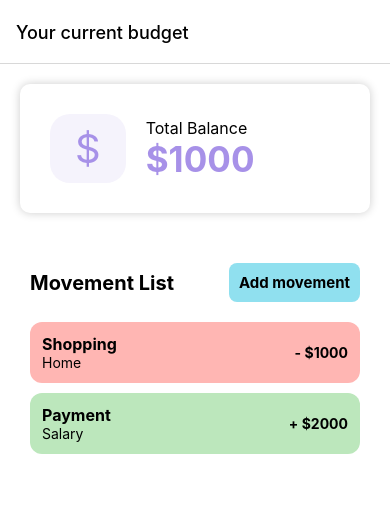
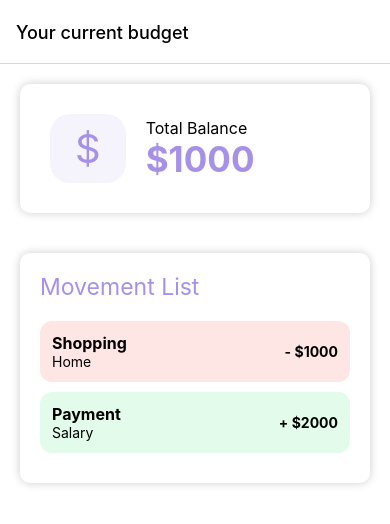
Before and after one commit to Danieruone/rn-budget, a React Native app: screen /Home in a window 390 px wide. Shown: the top 524 px of the page. Built offline with nearby package versions, Linux system fonts and the light colour scheme.

Commit message:
Change movement list styles

```diff
--- a/src/components/MovementItem.tsx
+++ b/src/components/MovementItem.tsx
@@ -42,9 +42,9 @@ const styles = StyleSheet.create({
     fontWeight: "bold",
   },
   expenseMovement: {
-    backgroundColor: "#FFB6B3",
+    backgroundColor: "#FEE6E5",
   },
   incomeMovement: {
-    backgroundColor: "#BCE7BC",
+    backgroundColor: "#E3FBEA",
   },
 });
--- a/src/components/MovementList.tsx
+++ b/src/components/MovementList.tsx
@@ -21,10 +21,6 @@ export const MovementList = ({
       <View style={styles.container}>
         <View style={styles.titleContainer}>
           <Text style={styles.title}>Movement List</Text>
-          <CustomButton
-            title="Add movement"
-            handlePress={() => setModalVisible(true)}
-          />
         </View>
         {movementsList.length === 0 ? (
           <View>
@@ -51,7 +47,10 @@ export const MovementList = ({
 
 const styles = StyleSheet.create({
   container: {
-    padding: 30,
+    padding: 20,
+    boxShadow: "0 0 10px rgba(0, 0, 0, 0.2)",
+    margin: 20,
+    borderRadius: 10,
   },
   titleContainer: {
     flexDirection: "row",
@@ -60,8 +59,8 @@ const styles = StyleSheet.create({
     marginBottom: 20,
   },
   title: {
-    fontSize: 20,
-    fontWeight: "bold",
+    fontSize: 23,
+    color: "#A791E8",
   },
   noMovementsMessage: {
     textAlign: "center",
```
